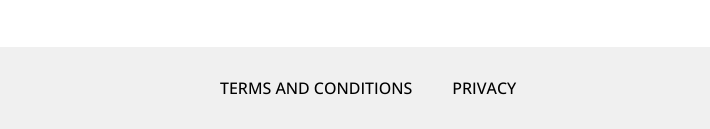
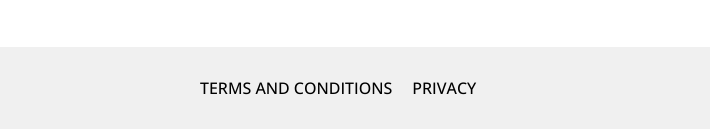
Before and after one commit to masudranasobujj/class-05-minimo-in-class-project, a plain HTML site: page index.html in a window 1280 px wide. Shown: the part 1695-1824 px from the top of the page, 0-710 px from the left. Drawn offline with nearby package versions, Linux system fonts and the light colour scheme.

Commit message:
Add files via upload

```diff
--- a/css/style.css
+++ b/css/style.css
@@ -40,11 +40,15 @@ header .container nav ul li a{
     font-size: 20px;
     font-weight: 500;
     padding: 15px 30px;
-    display: block;
+    display: inline-block;
     text-transform: uppercase;
     transition-duration: 0.3s;
 }
 header .container nav ul li a:hover{
+    background: #1a1a1a;
+    color: #fff;
+}
+header .container nav ul li:nth-child(4) a{
     background: #1a1a1a;
     color: #fff;
 
@@ -159,18 +163,17 @@ footer .container{
     padding: 30px 100px;
 }
 footer .container .col-2-1{}
-footer .container .col-2-1 .menu{}
-footer .container .col-2-1 .menu ul{}
-footer .container .col-2-1 .menu ul li{}
-footer .container .col-2-1 .menu ul li a{
+footer .container .col-2-1 ul {}
+footer .container .col-2-1 ul li{}
+footer .container .col-2-1 ul li a{
     font-size: 16px;
     font-weight: 500;
     text-transform: uppercase;
-    padding: 20px;
+    padding-right: 20px;
     color: black;
     transition-duration: 0.3s;
 }
-footer .container .col-2-1 .menu ul li a:hover{
+footer .container .col-2-1 ul .footer-menu li a:hover{
     color: #00000082;
 }
 footer .container .col-2-1 .social-link{}
--- a/index.html
+++ b/index.html
@@ -22,7 +22,7 @@
 				<ul>
 					<li><a href="#">lifestyle</a></li>
 					<li><a href="#">photodiary</a></li>
-					<li><a href="#">musci</a></li>
+					<li><a href="#">music</a></li>
 					<li><a href="#">travel</a></li>
 				</ul>
 			</nav>
@@ -92,12 +92,10 @@
 		<div class="container">
 			<!--footer menu-->
 			<div class="col-2-1">
-				<div class="menu">
-					<ul>
+					<ul class="footer-menu">
 						<li><a href="#">Terms and conditions</a></li>
 						<li><a href="#">Privacy</a></li>
 					</ul>
-				</div>
 			</div>
 			<!--footer menu-->
 			<div class="col-2-1">
```
